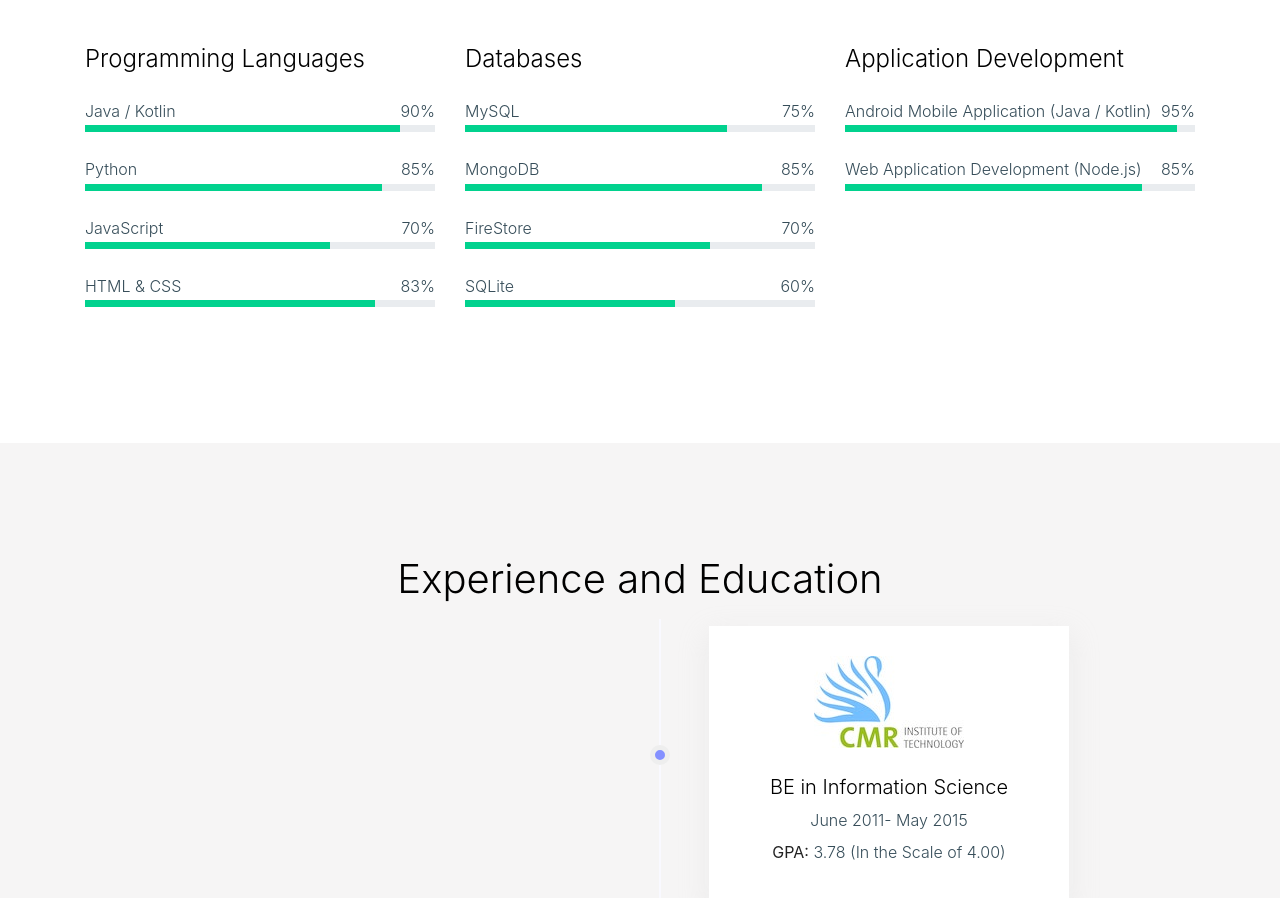
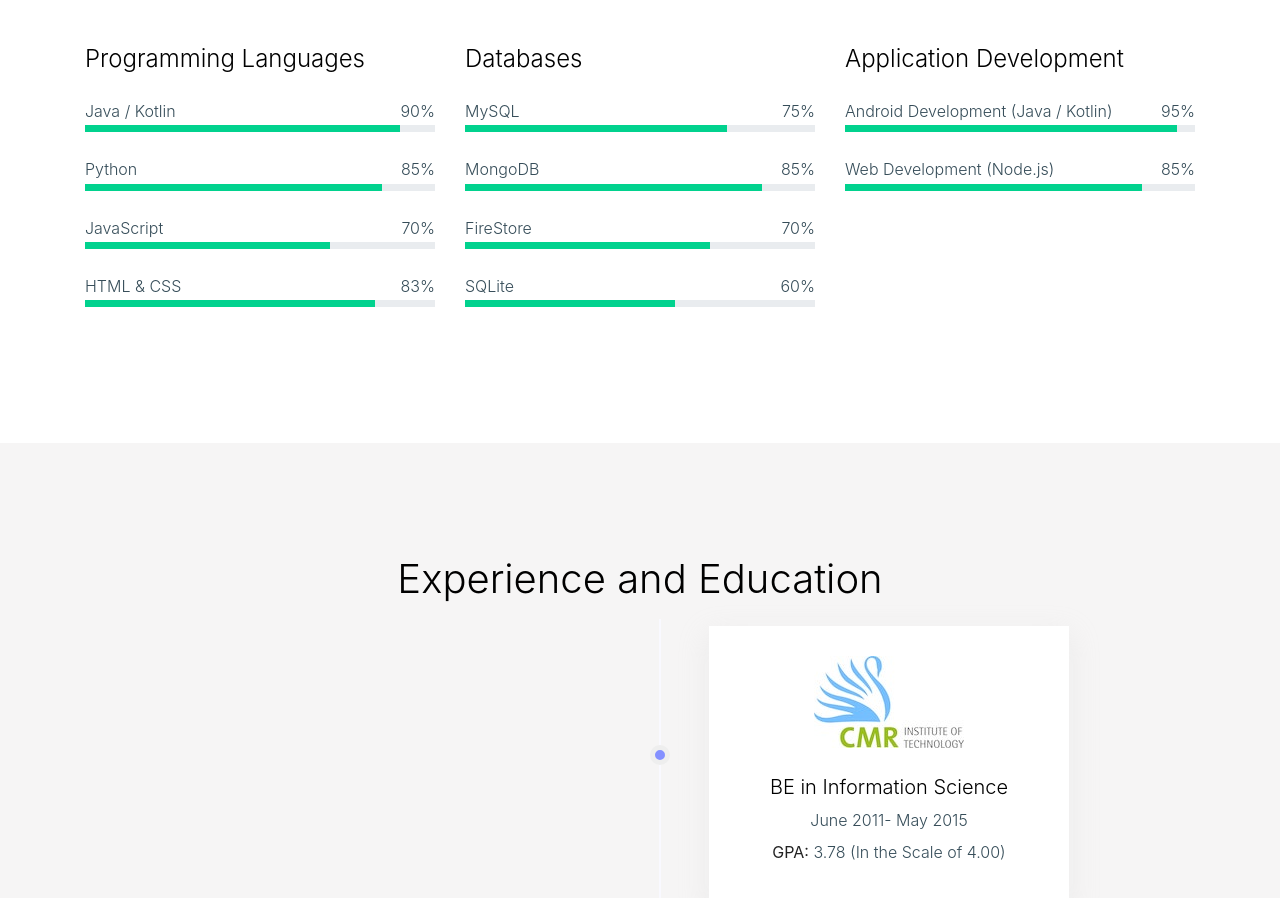
Before and after one commit to harshkv/harshkv.github.io, a plain HTML site: page index.html in a window 1280 px wide. Shown: the part 1440-2338 px from the top of the page. Drawn offline with Linux system fonts and the light colour scheme; files whose address does not match are found by name; a web font is replaced by a local one.

Commit message:
Update index.html

```diff
--- a/index.html
+++ b/index.html
@@ -218,7 +218,7 @@ Currently, I'm looking for a Mobile Application Developer (Android) role that wo
 
             <div class="progress-wrap mb-4">
               <div class="d-flex">
-                <span>Android Mobile Application (Java / Kotlin) </span>
+                <span>Android Development (Java / Kotlin) </span>
                 <span class="ml-auto">95%</span>
               </div>
               <div class="progress rounded-0" style="height: 7px;">
@@ -228,7 +228,7 @@ Currently, I'm looking for a Mobile Application Developer (Android) role that wo
 
             <div class="progress-wrap mb-4">
               <div class="d-flex">
-                <span>Web Application Development (Node.js) </span>
+                <span>Web Development (Node.js) </span>
                 <span class="ml-auto">85%</span>
               </div>
               <div class="progress rounded-0" style="height: 7px;">
```
